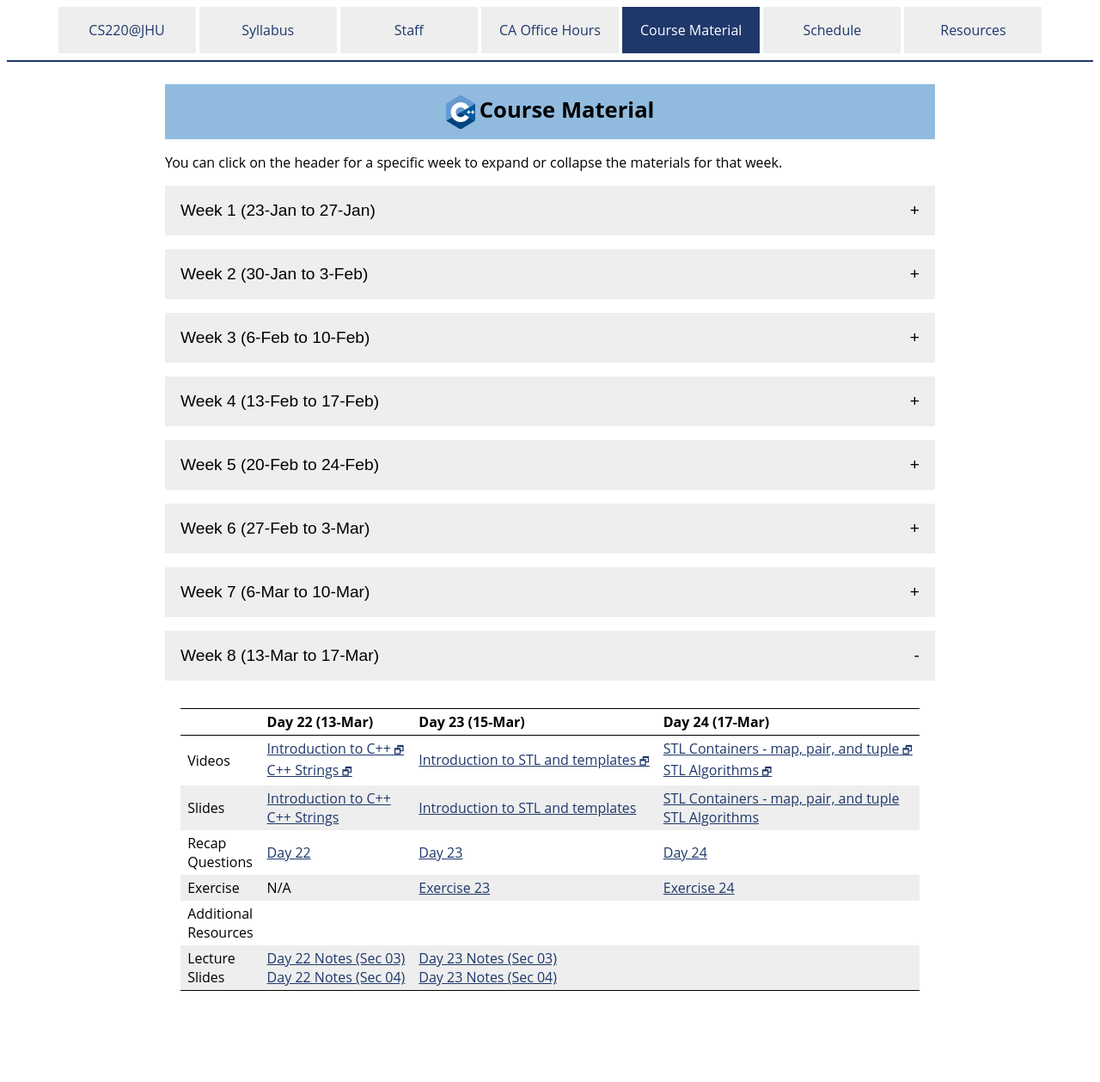
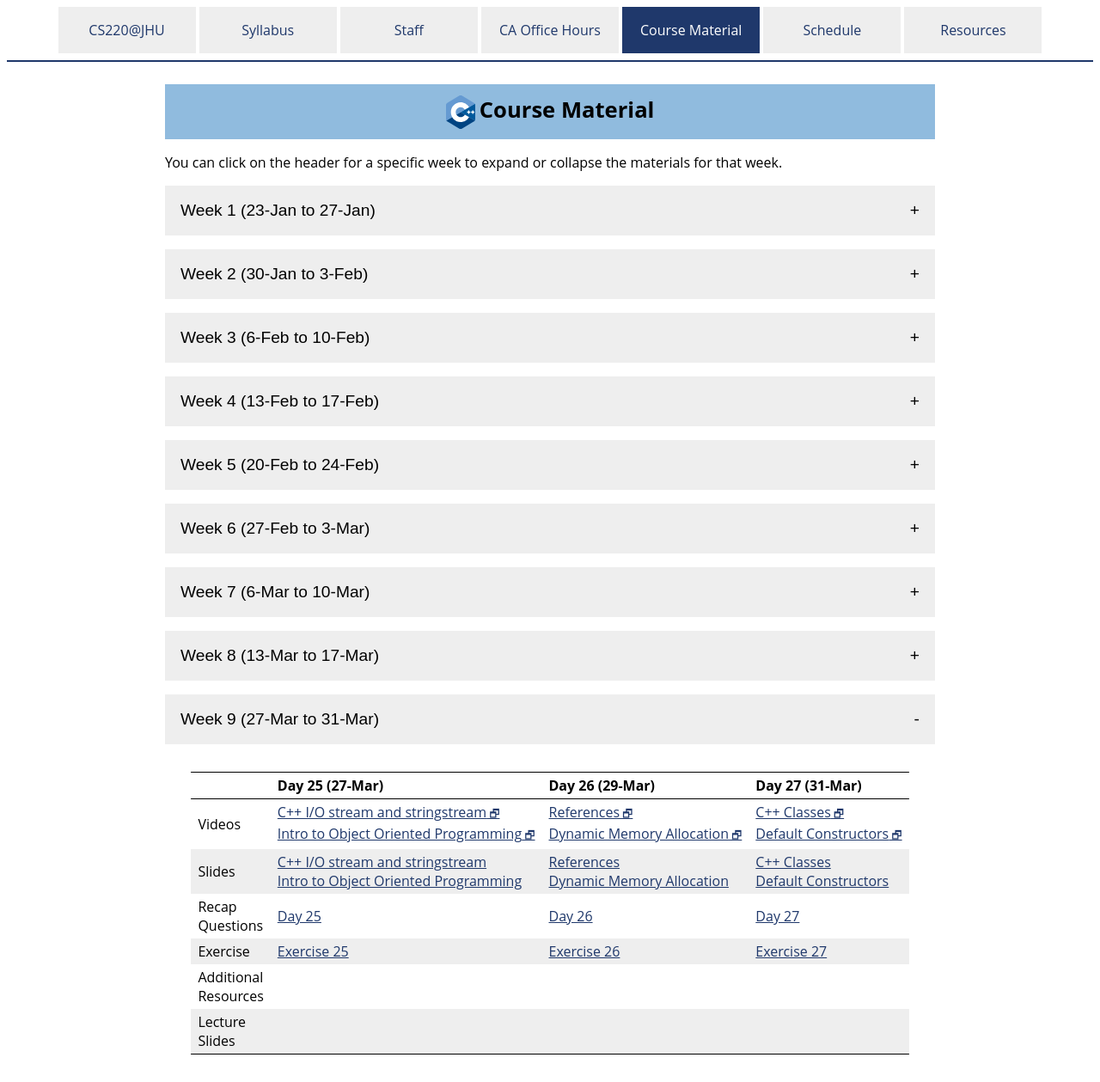
Before and after one commit to vivek-booshan/cs220-sp23, a Jekyll site: the page built from material.md, in a window 1280 px wide. Shown: the whole page at 86% size. Built offline with Jekyll 4.4.1, drawn with Linux system fonts in a browser that asks for light colours; before the commit the page ends 1185 px from its top, so only the background shows below that.

Commit message:
post week 9 material

```diff
--- a/material.md
+++ b/material.md
@@ -426,6 +426,57 @@ the materials for that week.
   </tbody>
 </table>
 </div>
+<button type="button" id="week_9_toggle" class="week_control_button">Week 9 (27-Mar to 31-Mar)</button>
+<div id="week_9" class="collapsible">
+<table>
+  <thead>
+    <tr>
+      <th></th>
+      <th>Day 25 (27-Mar)</th>
+      <th>Day 26 (29-Mar)</th>
+      <th>Day 27 (31-Mar)</th>
+    </tr>
+  </thead>
+  <tbody>
+    <tr>
+      <td>Videos</td>
+      <td><a class='external' target='_blank' href='https://jh.hosted.panopto.com/Panopto/Pages/Viewer.aspx?id=f35cdf8e-80d0-4d88-b9e3-ae2300279562'>C++ I/O stream and stringstream</a><br><a class='external' target='_blank' href='https://jh.hosted.panopto.com/Panopto/Pages/Viewer.aspx?id=090adf84-0330-4c2f-9c73-ae230027a599'>Intro to Object Oriented Programming</a></td>
+      <td><a class='external' target='_blank' href='https://jh.hosted.panopto.com/Panopto/Pages/Viewer.aspx?id=4fcd7033-f754-429f-b55b-ae230027a516'>References</a><br><a class='external' target='_blank' href='https://jh.hosted.panopto.com/Panopto/Pages/Viewer.aspx?id=d9978853-6c9b-4cc3-b62d-ae230027a4cc'>Dynamic Memory Allocation</a></td>
+      <td><a class='external' target='_blank' href='https://jh.hosted.panopto.com/Panopto/Pages/Viewer.aspx?id=5a1a7afe-6165-4e33-9567-ae230027a431'>C++ Classes</a><br><a class='external' target='_blank' href='https://jh.hosted.panopto.com/Panopto/Pages/Viewer.aspx?id=0e485b33-028d-45e6-be18-ae230027a3d3'>Default Constructors</a></td>
+    </tr>
+    <tr>
+      <td>Slides</td>
+      <td><a href='slides/day25_cpp_file_io_stringstream.pdf'>C++ I/O stream and stringstream</a><br><a href='slides/day25_intro_to_oo.pdf'>Intro to Object Oriented Programming</a></td>
+      <td><a href='slides/day26_cpp_reference.pdf'>References</a><br><a href='slides/day26_dynamic_memory_allocation.pdf'>Dynamic Memory Allocation</a></td>
+      <td><a href='slides/day27_cpp_classes.pdf'>C++ Classes</a><br><a href='slides/day27_default_constructor.pdf'>Default Constructors</a></td>
+    </tr>
+    <tr>
+      <td>Recap<br>Questions</td>
+      <td><a href='questions/day25.html'>Day 25</a></td>
+      <td><a href='questions/day26.html'>Day 26</a></td>
+      <td><a href='questions/day27.html'>Day 27</a></td>
+    </tr>
+    <tr>
+      <td>Exercise</td>
+      <td><a href='exercise/ex25.html'>Exercise 25</a></td>
+      <td><a href='exercise/ex26.html'>Exercise 26</a></td>
+      <td><a href='exercise/ex27.html'>Exercise 27</a></td>
+    </tr>
+    <tr>
+      <td>Additional<br>Resources</td>
+      <td></td>
+      <td></td>
+      <td></td>
+    </tr>
+    <tr>
+      <td>Lecture<br>Slides</td>
+      <td></td>
+      <td></td>
+      <td></td>
+    </tr>
+  </tbody>
+</table>
+</div>
 <script type="text/javascript">
   // Create and register a click handler for button clicks to expand/contract
   // specified content div
@@ -455,7 +506,7 @@ the materials for that week.
   }
 
   document.addEventListener('DOMContentLoaded', function() {
-    var active_week_id = 'week_8';
+    var active_week_id = 'week_9';
 
     var content_divs = document.getElementsByClassName("collapsible");
     for (i = 0; i < content_divs.length; i++) {
```
Also changed, not shown: material-future.csv (+0 -18 lines), material.csv (+18 -0 lines).
